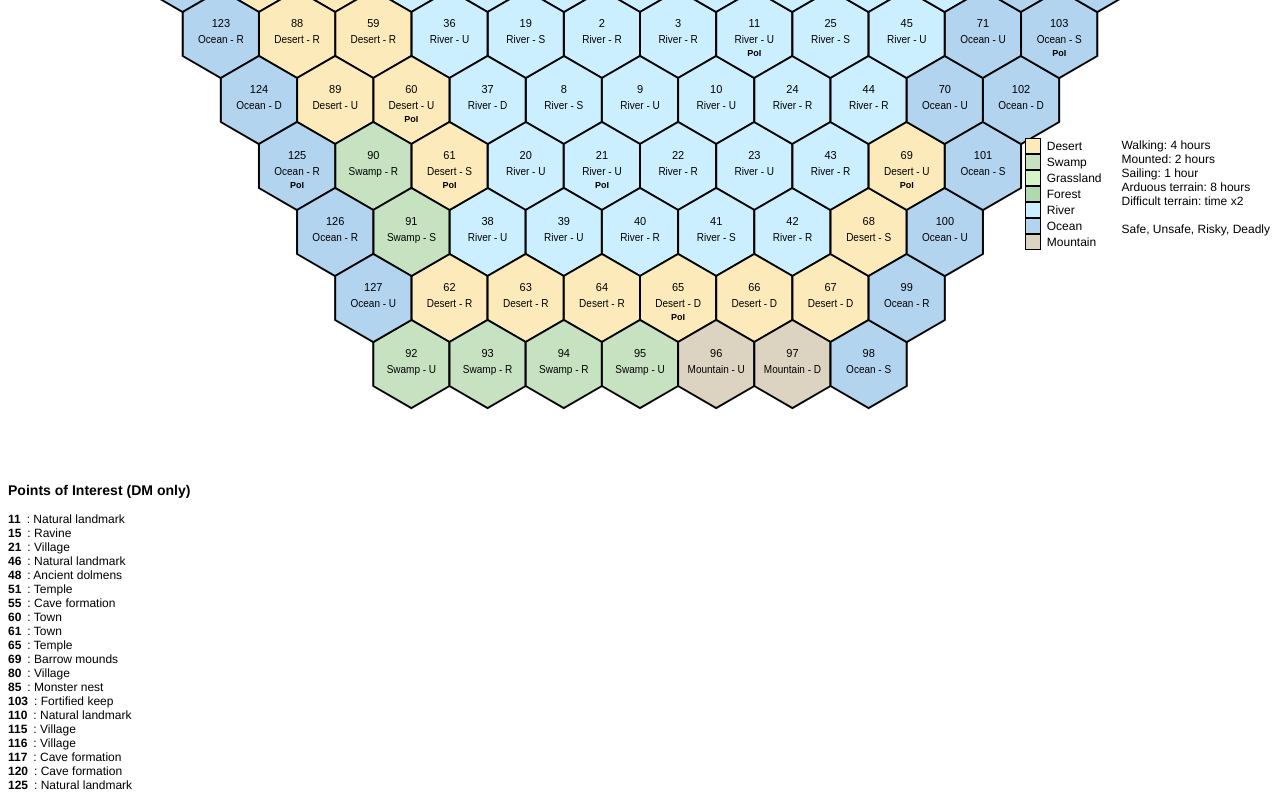
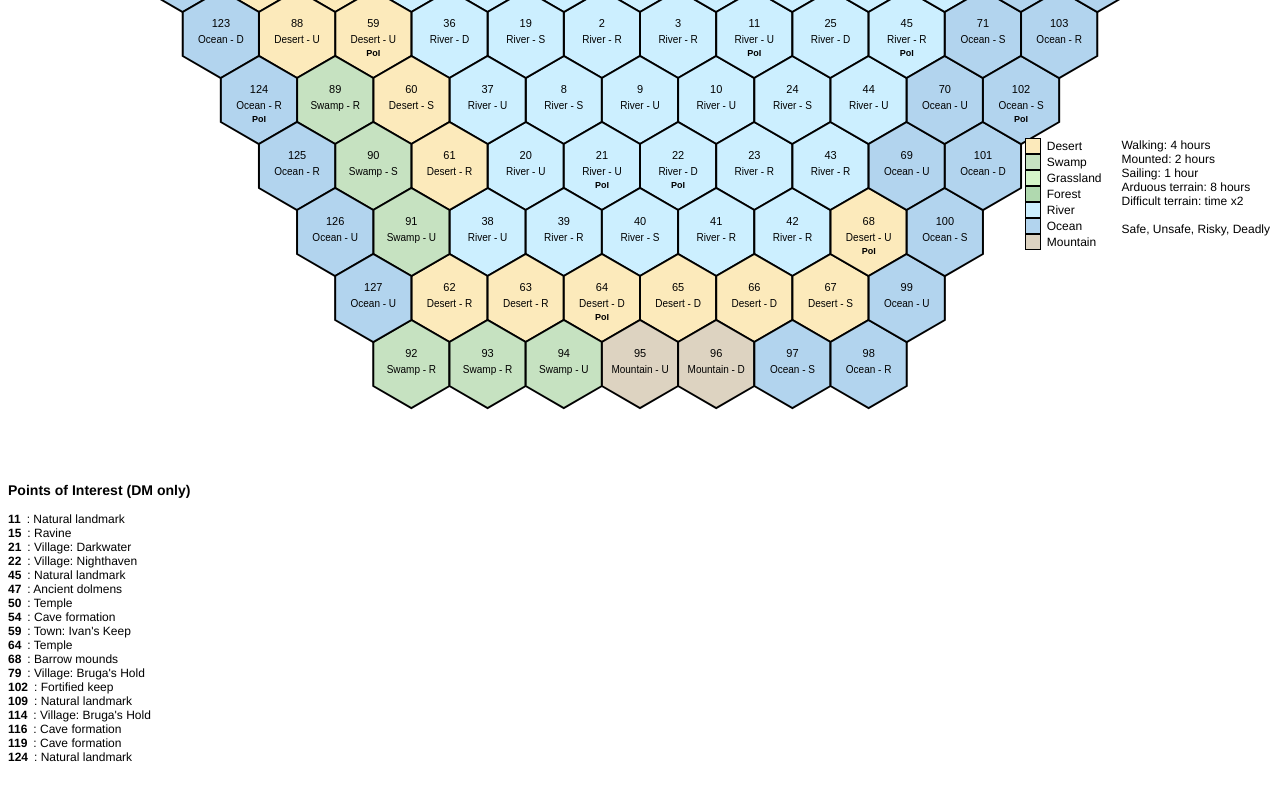
Before and after one commit to ebabel-eu/hexmap, a website: page index.html in a window 1280 px wide. Shown: the part 540-1340 px from the top of the page. After the commit the page ends 1312 px from the top, so only its background shows below. Drawn offline with Linux system fonts and the light colour scheme.

Commit message:
Add village, town, and city names

```diff
--- a/index.html
+++ b/index.html
@@ -151,6 +151,18 @@
       "Village", "Village", "Town", "Town", "City", "Ravine", "Monster nest", "Monster nest",
       "Hermit's abode", "Cave formation", "Cave formation", "Ancient dolmens", "Barbarian camp", "Holy shrine"
     ];
+    const villageNames = [
+      "Bruga's Hold", "Lastwatch", "Darkwater", "Ostlin",
+      "Treefall", "Vorn", "Hillshire", "Nighthaven"
+    ];
+    const townNames = [
+      "Fairhollow", "Ivan's Keep", "Galina", "Brightlantern",
+      "Corvin's Crest", "Ironbridge", "Skalvin", "Toresk"
+    ];
+    const cityNames = [
+      "Doraine", "Meridia", "King's Gate", "Myrkhos",
+      "Rularn", "Ordos", "Thane", "Rahgbat"
+    ];
 
     function seededRandom(seed) {
       let x = Math.sin(seed++) * 10000;
@@ -167,6 +179,12 @@
       const val = seededRandom(seedRef.value);
       seedRef.value++;
       return Math.floor(val * 6) + 1;
+    }
+
+    function seededD8(seedRef) {
+      const val = seededRandom(seedRef.value);
+      seedRef.value++;
+      return Math.floor(val * 8) + 1;
     }
 
     function seededD20(seedRef) {
@@ -306,7 +324,16 @@
 
         let hasPOI = poiMap.has(key);
         if (!drawOnly && seededD6(seedRef) === 1) {
-          const poiType = poiDescriptions[seededD20(seedRef)];
+          let poiType = poiDescriptions[seededD20(seedRef)];
+
+          if (poiType === "Village") {
+            poiType += ": " + villageNames[seededD8(seedRef) - 1];
+          } else if (poiType === "Town") {
+            poiType += ": " + townNames[seededD8(seedRef) - 1];
+          } else if (poiType === "City") {
+            poiType += ": " + cityNames[seededD8(seedRef) - 1];
+          }
+
           poiMap.set(key, poiType);
           poiEntries.push(`<li><strong>${hexId}</strong>: ${poiType}</li>`);
           hasPOI = true;
```
